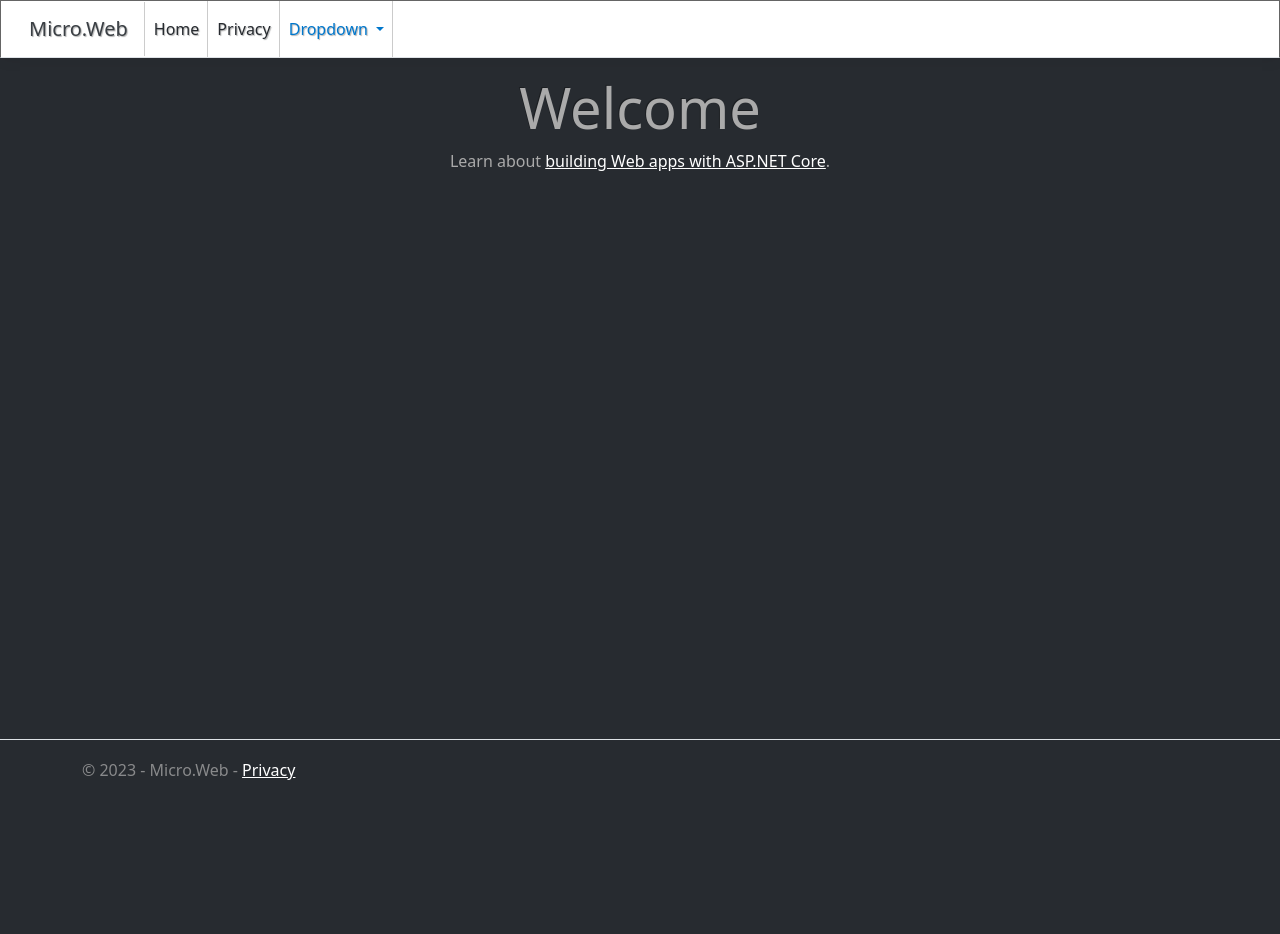
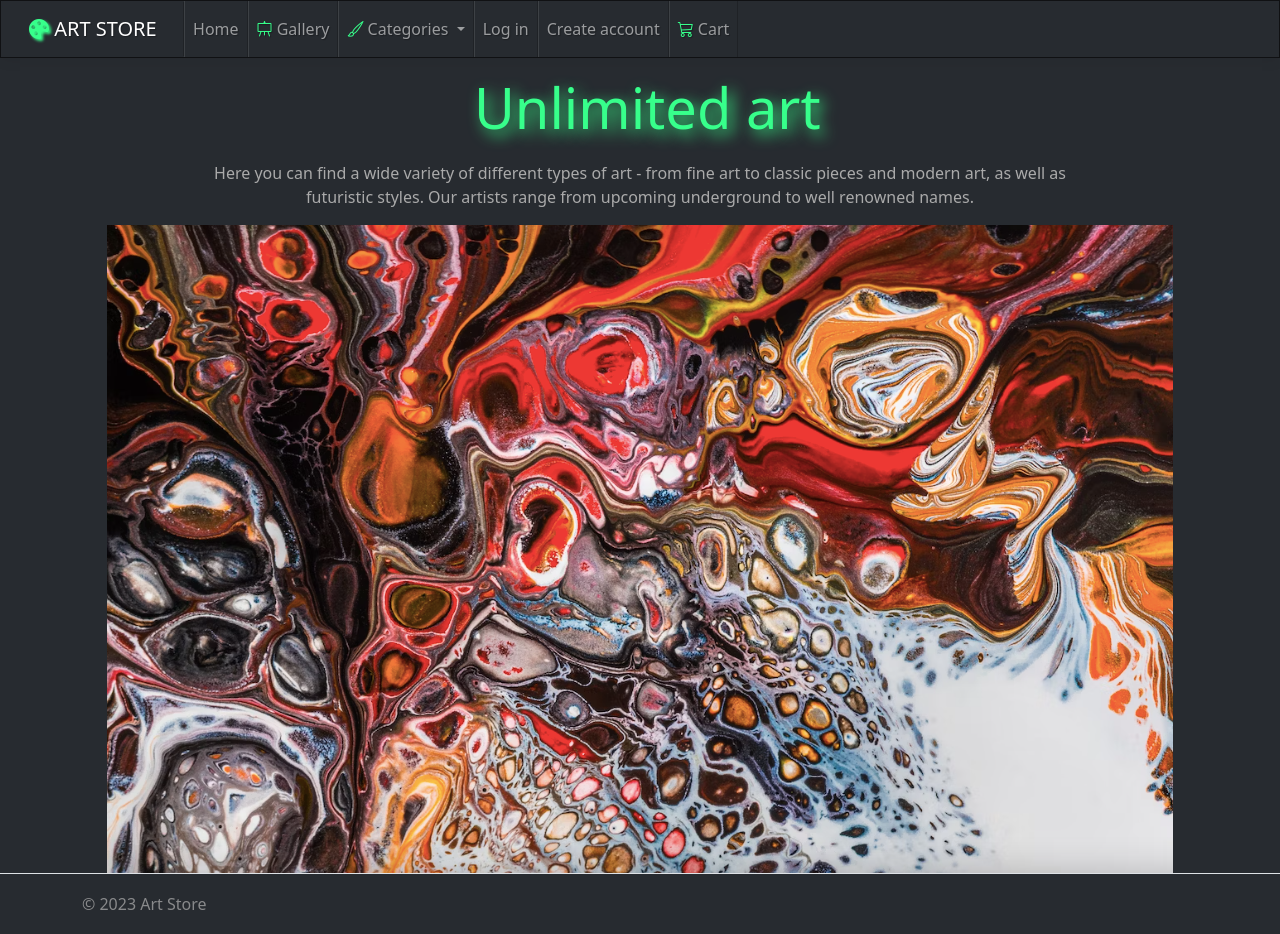
Before and after one commit to AnnaAxelsson051/Art-Gallery-with-Microservices-Gateway-and-Cloud-Messaging, an ASP.NET Core app: page / in a window 1280 px wide. Before the commit the page ends 780 px from the top, so only its background shows below. Run offline with ASP.NET Core 8, Linux system fonts and the light colour scheme; style sheets or scripts are compiled from the project's sources.

Commit message:
Add navlinks, hero and styling for main page

```diff
--- a/Micro.Web/Views/Home/Index.cshtml
+++ b/Micro.Web/Views/Home/Index.cshtml
@@ -1,8 +1,59 @@
 @{
     ViewData["Title"] = "Home Page";
 }
+<style>
 
+
+    .describing-text {
+        margin-top: 20px;
+        margin-left: 130px;
+        margin-right: 130px;
+        margin-bottom: 15px;
+        /*background-color: black;
+        padding: 20px;
+        border: 1px solid #37FF8B;*/
+    }
+
+    h1 {
+        color: #37FF8B;
+        text-shadow: 2px 2px 5px #37FF8B;
+        text-shadow: 5px 5px 15px #37FF8B;
+
+    }
+    .bi-palette-fill, .bi-palette {
+        color: green;
+        color: #37FF8B;
+        text-shadow: 2px 2px 3px #37FF8B;
+    }
+    .bi-brush-fill, .bi-brush {
+        text-shadow: none;
+        color: #37FF8B;
+    }
+
+</style>
 <div class="text-center">
-    <h1 class="display-4">Welcome</h1>
-    <p>Learn about <a href="https://docs.microsoft.com/aspnet/core">building Web apps with ASP.NET Core</a>.</p>
+
+    <h1 class="display-4">  &nbsp;<b>Unlimited art</b> </h1>
+    <!--<p>Learn about <a href="https://docs.microsoft.com/aspnet/core">building Web apps with ASP.NET Core</a>.</p>
+    <i class="bi bi-palette"></i>-->
+    <div class="describing-text">
+
+        <p>
+            Here you can find a wide variety of different types of art - from fine art to
+            classic pieces and modern art, as well as futuristic styles.
+            Our artists range from upcoming underground to well renowned names.
+        </p>
+        <!--<p>
+        We offer prints and original paintings in oil and acrylic. Various sizes
+        and styles. Super detailed maps, more stylized, humorous images and nature motifs.
+        Choose motif, size and design.
+    </p> <i class="bi bi-brush"></i>-->
+
+
+    </div>
+
+        <img class="hero-image" src="~/images/hero.png" alt="Image Description">
+
+
+
 </div>
--- a/Micro.Web/Views/Shared/_Layout.cshtml
+++ b/Micro.Web/Views/Shared/_Layout.cshtml
@@ -7,12 +7,15 @@
     <link rel="stylesheet" href="~/lib/bootstrap/dist/css/bootstrap.css" />
     <link rel="stylesheet" href="~/css/site.css" asp-append-version="true" />
     <link rel="stylesheet" href="~/Micro.Web.styles.css" asp-append-version="true" />
+    <link rel="stylesheet" href="https://cdn.jsdelivr.net/npm/bootstrap-icons@1.10.5/font/bootstrap-icons.css">
 </head>
 <body>
     <header>
-        <nav class="navbar navbar-expand-sm navbar-toggleable-sm navbar-light bg-white border-bottom box-shadow mb-3">
+        <!--<nav class="navbar navbar-expand-sm navbar-toggleable-sm navbar-light bg-white border-bottom box-shadow mb-3">-->
+        <nav class="navbar navbar-expand-sm navbar-toggleable-sm navbar-dark box-shadow mb-3">
             <div class="container-fluid">
-                <a class="navbar-brand" asp-area="" asp-controller="Home" asp-action="Index">Micro.Web</a>
+
+                <a class="navbar-brand" asp-area="" asp-controller="Home" asp-action="Index"><i class="bi bi-palette-fill"></i>&nbsp;ART STORE&nbsp;&nbsp;</a>
                 <button class="navbar-toggler" type="button" data-bs-toggle="collapse" data-bs-target=".navbar-collapse" aria-controls="navbarSupportedContent"
                         aria-expanded="false" aria-label="Toggle navigation">
                     <span class="navbar-toggler-icon"></span>
@@ -20,36 +23,66 @@
                 <div class="navbar-collapse collapse d-sm-inline-flex justify-content-between">
                     <ul class="navbar-nav flex-grow-1">
                         <li class="nav-item">
-                            <a class="nav-link text-dark" asp-area="" asp-controller="Home" asp-action="Index">Home</a>
+                            <!--<a class="nav-link text-dark" asp-area="" asp-controller="Home" asp-action="Index">Home</a>-->
+                            <a class="nav-link" asp-area="" asp-controller="Home" asp-action="Index">Home</a>
                         </li>
                         <li class="nav-item">
-                            <a class="nav-link text-dark" asp-area="" asp-controller="Home" asp-action="Privacy">Privacy</a>
+                            <!--<a class="nav-link text-dark" asp-area="" asp-controller="Home" asp-action="Index">Home</a> Check out the art!-->
+                            <a class="nav-link" asp-area="" asp-controller="Shop" asp-action="Index"><i class="bi bi-easel"></i> Gallery </a>
                         </li>
+                        <!--<li class="nav-item">
+        <a class="nav-link" asp-area="" asp-controller="Home" asp-action="Privacy">Privacy</a>
+    </li>-->
+
                         <li class="nav-item dropdown">
                             <a class="nav-link dropdown-toggle" href="#" role="button" data-bs-toggle="dropdown" aria-expanded="false">
-                                Dropdown
+                                <i class="bi bi-brush"></i> Categories
                             </a>
                             <ul class="dropdown-menu">
                                 <li><a class="dropdown-item" href="#">Action</a></li>
                                 <li><a class="dropdown-item" href="#">Another action</a></li>
                                 <li><hr class="dropdown-divider"></li>
                                 <li><a class="dropdown-item" href="#">Something else here</a></li>
+
                             </ul>
                         </li>
+                        <li class="nav-item">
+                            <!--<a class="nav-link text-dark" asp-area="" asp-controller="Home" asp-action="Index">Home</a>-->
+                            <a class="nav-link" asp-area="" asp-controller="Home" asp-action="Index">Log in</a>
+                        </li>
+
+                        <li class="nav-item">
+                            <!--<a class="nav-link text-dark" asp-area="" asp-controller="Home" asp-action="Index">Home</a>-->
+                            <a class="nav-link" asp-area="" asp-controller="Home" asp-action="Index">Create account</a>
+                        </li>
+                        <li class="nav-item">
+                            <!--<a class="nav-link text-dark" asp-area="" asp-controller="Home" asp-action="Index">Home</a>-->
+                            <a class="nav-link" asp-area="" asp-controller="Shop" asp-action="Index"> <i class="bi bi-cart3"></i> Cart </a>
+                        </li>
+
                     </ul>
                 </div>
             </div>
         </nav>
     </header>
     <div class="container">
-        <main role="main" class="pb-3">
+        <main>
             @RenderBody()
+
         </main>
+        <!--<main>
+            <img src="hero8.jpg" alt="image_description" />
+        <img src="hero.png" alt="painting">
+        @RenderBody()
+    </main>-->
+        <!--<main role="main" class="pb-3">
+        @RenderBody()
+    </main>-->
     </div>
 
     <footer class="border-top footer text-muted">
         <div class="container">
-            &copy; 2023 - Micro.Web - <a asp-area="" asp-controller="Home" asp-action="Privacy">Privacy</a>
+            &copy; 2023 Art Store
         </div>
     </footer>
     <script src="~/lib/jquery/dist/jquery.min.js"></script>
--- a/Micro.Web/Views/Shared/_Layout.cshtml.css
+++ b/Micro.Web/Views/Shared/_Layout.cshtml.css
@@ -1,16 +1,25 @@
 /* Please see documentation at https://docs.microsoft.com/aspnet/core/client-side/bundling-and-minification
 for details on configuring this project to bundle and minify static web assets. */
 
-a.navbar-brand {
-  white-space: normal;
-  text-align: center;
-  word-break: break-all;
+.bi-easel-fill, .bi-easel, .bi-cart3 {
+    color: green;
+    color: #37FF8B;
 }
 
-a {
-  color: #0077cc;
+
+a.navbar-brand {
+    white-space: normal;
+    text-align: center;
+    word-break: break-all;
+    color: #37FF8B;
+    border: 1px solid #37FF8B;
+    text-shadow: 2px 2px 3px #37FF8B;
 }
 
+.bi-palette-fill {
+    height:50px;
+    width:50px;
+}
 .btn-primary {
   color: #fff;
   background-color: #1b6ec2;
@@ -39,6 +48,11 @@
   line-height: inherit;
 }
 
+.test {
+    background-image: url("hero.png");
+    height:100vh;
+}
+
 .footer {
   position: absolute;
   bottom: 0;
```
Also changed, not shown: Micro.Web/Micro.Web.csproj, Micro.Web/wwwroot/images/hero.png (added), 1 other file.
